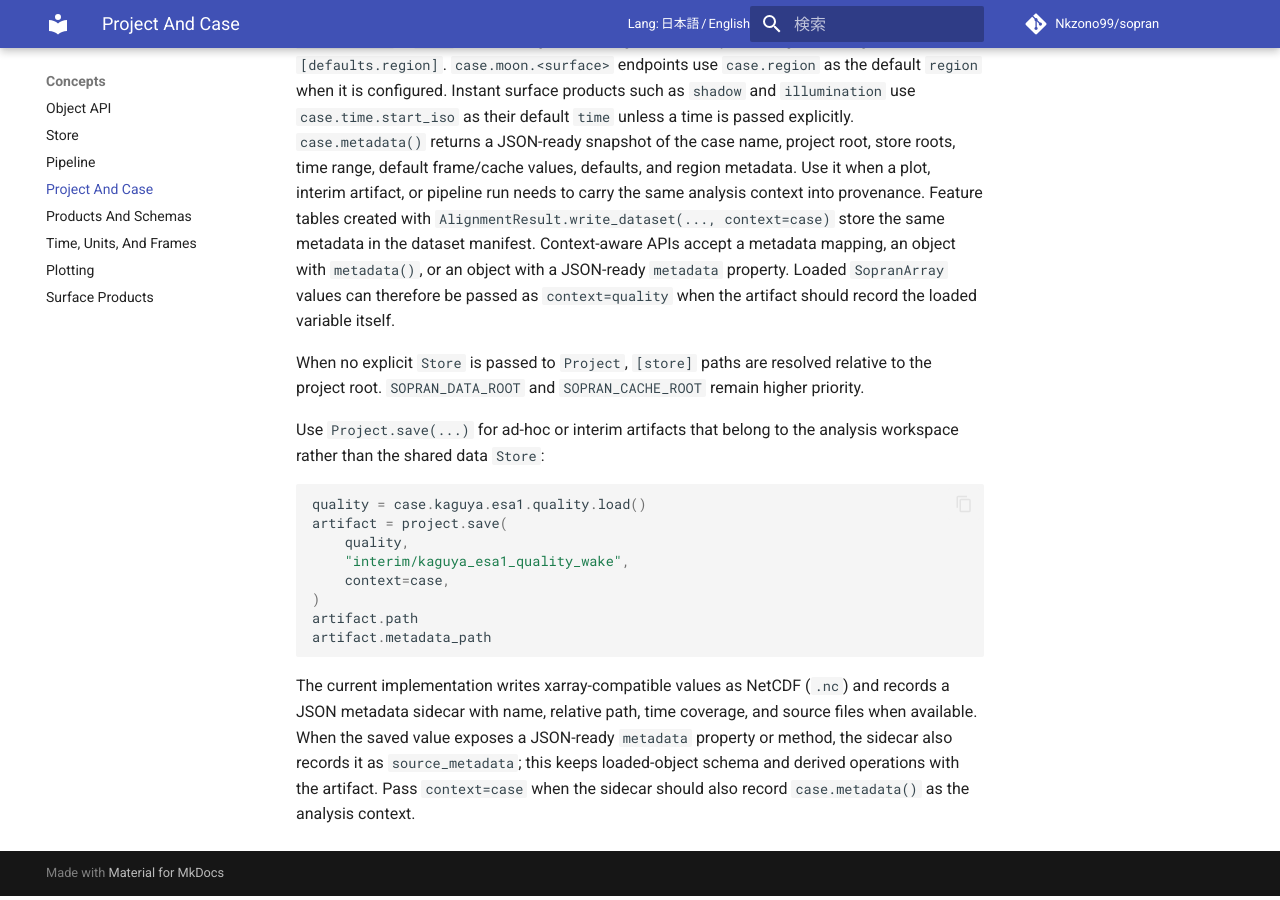
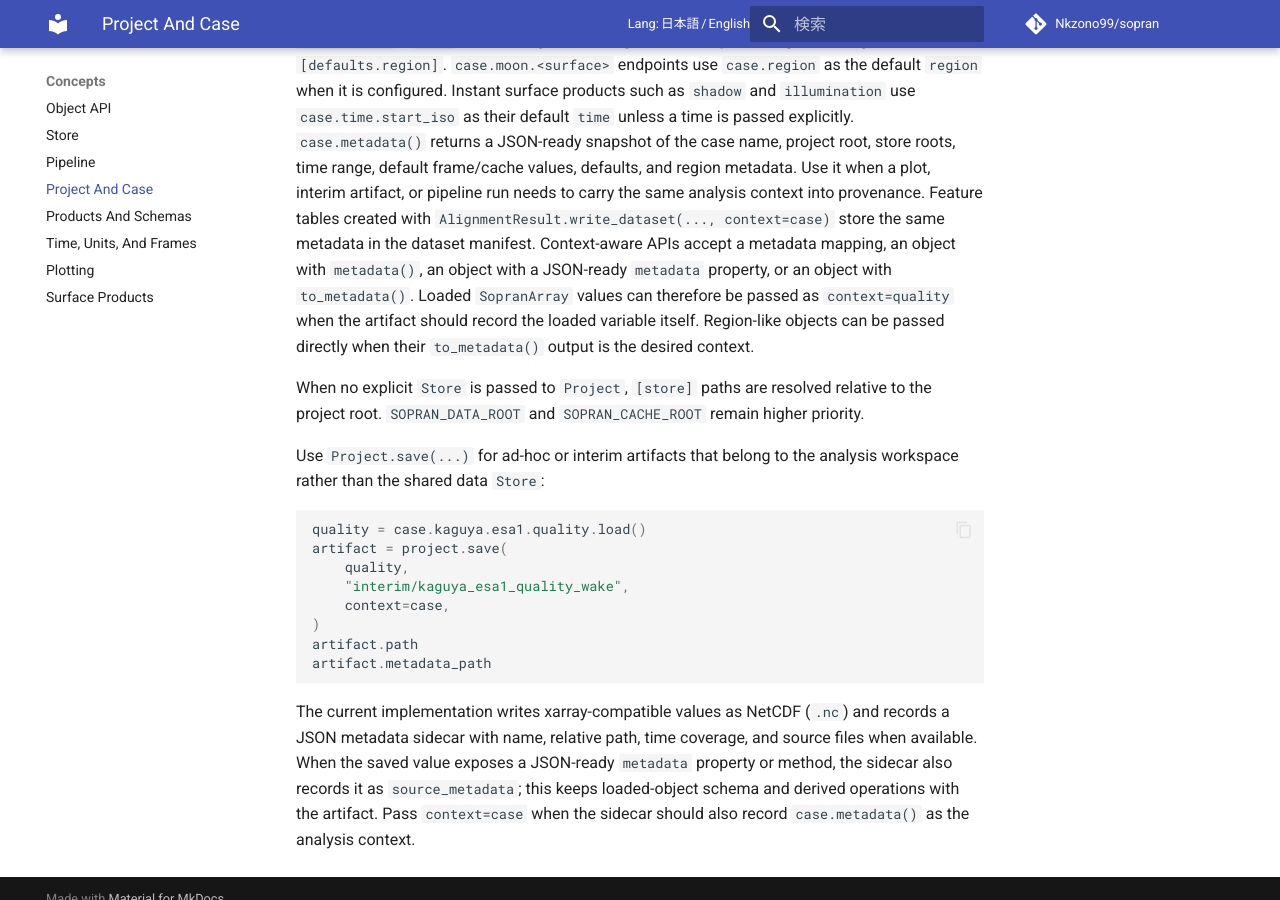
Before and after one commit to Nkzono99/sopran, an MkDocs documentation site: the page built from docs/concepts/project-case.md, in a window 1280 px wide and 900 px high, scrolled down 919 px. Built offline with MkDocs 1.6.1 and Material for MkDocs 9.7.7, drawn with Linux system fonts in a browser that asks for light colours; comment, search, counter and statistics services are not loaded.

Commit message:
Accept to_metadata contexts

```diff
--- a/docs/concepts/project-case.md
+++ b/docs/concepts/project-case.md
@@ -51,10 +51,11 @@ metadata. Use it when a plot, interim artifact, or pipeline run needs to carry
 the same analysis context into provenance. Feature tables created with
 `AlignmentResult.write_dataset(..., context=case)` store the same metadata in
 the dataset manifest.
-Context-aware APIs accept a metadata mapping, an object with `metadata()`, or an
-object with a JSON-ready `metadata` property. Loaded `SopranArray` values can
-therefore be passed as `context=quality` when the artifact should record the
-loaded variable itself.
+Context-aware APIs accept a metadata mapping, an object with `metadata()`, an
+object with a JSON-ready `metadata` property, or an object with `to_metadata()`.
+Loaded `SopranArray` values can therefore be passed as `context=quality` when
+the artifact should record the loaded variable itself. Region-like objects can
+be passed directly when their `to_metadata()` output is the desired context.
 
 When no explicit `Store` is passed to `Project`, `[store]` paths are resolved
 relative to the project root. `SOPRAN_DATA_ROOT` and `SOPRAN_CACHE_ROOT` remain
```
Also changed, not shown: SPEC.md (+2 -1 lines), docs/concepts/plotting.md (+2 -2 lines), docs/concepts/store.md (+3 -2 lines), 6 other files.
